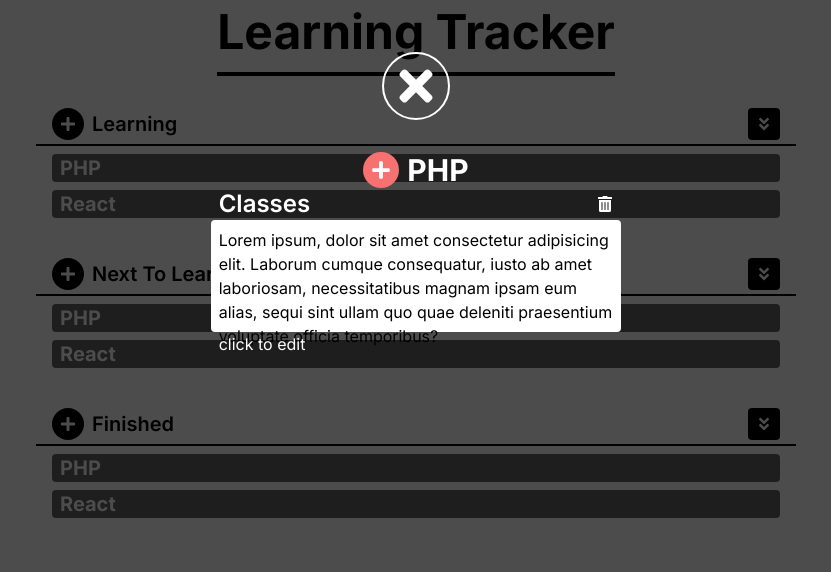
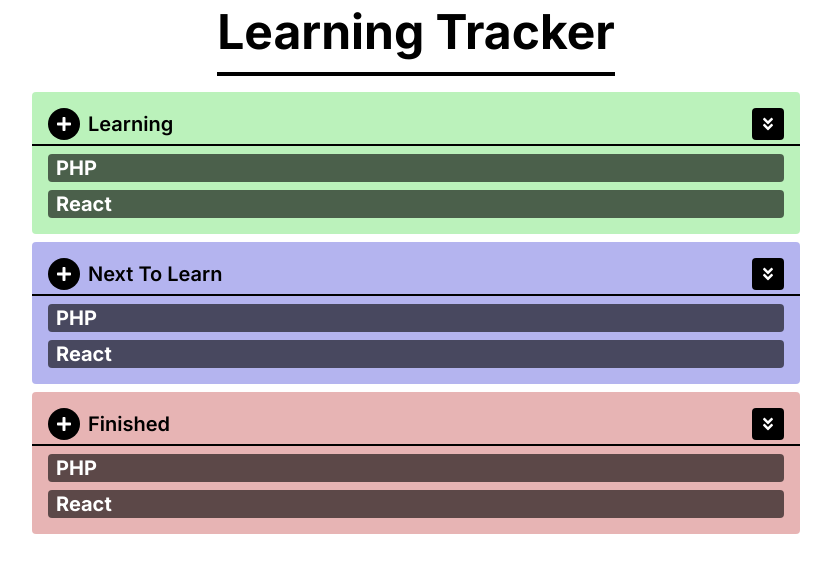
Before and after one commit to wesleywil/learning_helper, a Next.js app: page / in a window 1280 px wide. Shown: the top 572 px of the page, without its empty margins (224-1055 px from the left). Built offline with nearby package versions, Linux system fonts and the light colour scheme.

Commit message:
updated homepage by adding a way to hide and show the sub_topics_container in the study_sections using the utilsReducer functions

```diff
--- a/src/app/page.tsx
+++ b/src/app/page.tsx
@@ -1,10 +1,19 @@
+"use client";
+
+import { useSelector } from "react-redux";
+import type { RootState } from "@/redux/store";
+
 import StudySection from "../components/study_section/study_section.component";
 import SubTopicsContainer from "@/components/sub_topics_container/sub_topics_container.component";
 
 export default function Home() {
+  const hideContainer = useSelector(
+    (state: RootState) => state.utils.hide_sub_topics_container
+  );
   return (
     <>
-      <SubTopicsContainer />
+      {hideContainer ? "" : <SubTopicsContainer />}
+
       <main className="p-2  flex min-h-screen flex-col items-center  overflow-hidden">
         <h1 className="mb-4 pb-4 text-5xl font-bold border-b-4 border-black">
           Learning Tracker
@@ -13,11 +22,11 @@ export default function Home() {
         {/* Learning, Next to Learn, Finished */}
         <div className="flex flex-col gap-2 z-0">
           {/* Learning */}
-          <StudySection name="Learning" bgColor="green-400" />
+          <StudySection name="Learning" bgColor="#6ce36c75" />
           {/* Next to Learn */}
-          <StudySection name="Next To Learn" bgColor="blue-400" />
+          <StudySection name="Next To Learn" bgColor="#5c5cdc75" />
           {/* Finished */}
-          <StudySection name="Finished" bgColor="red-400" />
+          <StudySection name="Finished" bgColor="#cb5c5c75" />
         </div>
       </main>
     </>
--- a/src/components/study_section/study_section.component.tsx
+++ b/src/components/study_section/study_section.component.tsx
@@ -1,7 +1,11 @@
 "use client";
 
 import { useState } from "react";
+import { useDispatch } from "react-redux";
 import { FaAngleDoubleDown, FaAngleDoubleUp, FaPlus } from "react-icons/fa";
+import { AppDispatch } from "@/redux/store";
+import { handleHideSubTopicsContainer } from "@/redux/utils/utils";
+
 import StudySectionTopic from "../study_section_topic/study_section_topic.component";
 import StudySubTopic from "../study_sub_topic/study_sub_topic.component";
 
@@ -12,14 +16,24 @@ type StudySectionProps = {
 
 const StudySection = ({ name, bgColor }: StudySectionProps) => {
   const [fullScreen, setFullScreen] = useState<boolean>(false);
+  const dispatch = useDispatch<AppDispatch>();
+
+  const style = {
+    height: fullScreen ? "100vh" : "fit-content",
+    backgroundColor: bgColor,
+  };
+
   return (
     <div
-      style={fullScreen ? { height: "100vh" } : { minHeight: "fit-content" }}
-      className={`w-[95vh] py-4  flex flex-col bg-${bgColor}/50 rounded overflow-hidden`}
+      style={style}
+      className={`md:w-[85vw] xl:w-[60vw] py-4  flex flex-col rounded overflow-hidden`}
     >
       <div className="w-full px-4 pb-1 flex justify-between border-b-2 border-black">
         <div className="flex gap-2 items-center">
-          <button className="p-2 bg-black hover:bg-gray-700 text-white font-bold rounded-full">
+          <button
+            onClick={() => dispatch(handleHideSubTopicsContainer())}
+            className="p-2 bg-black hover:bg-gray-700 text-white font-bold rounded-full"
+          >
             <FaPlus />
           </button>
           <h2 className="text-xl font-semibold">{name}</h2>
--- a/src/components/sub_topics_container/sub_topics_container.component.tsx
+++ b/src/components/sub_topics_container/sub_topics_container.component.tsx
@@ -1,11 +1,21 @@
+"use client";
+
+import { useDispatch } from "react-redux";
 import { FaTimes, FaPlus } from "react-icons/fa";
+import type { AppDispatch } from "@/redux/store";
+import { handleHideSubTopicsContainer } from "@/redux/utils/utils";
 
 import SubTopicDetails from "../sub_topic_details/sub_topic_details.component";
 
 const SubTopicsContainer = () => {
+  const dispatch = useDispatch<AppDispatch>();
+
   return (
     <div className="absolute min-h-screen min-w-full flex flex-col items-center justify-center bg-black/70 z-10">
-      <button className="p-2 font-semibold text-5xl text-white hover:bg-red-600 border-2 border-white hover:border-red-600 rounded-full transform duration-700 ease-in-out">
+      <button
+        onClick={() => dispatch(handleHideSubTopicsContainer())}
+        className="p-2 font-semibold text-5xl text-white hover:bg-red-600 border-2 border-white hover:border-red-600 rounded-full transform duration-700 ease-in-out"
+      >
         <FaTimes />
       </button>
       <div className="mt-8 flex gap-2">
```
